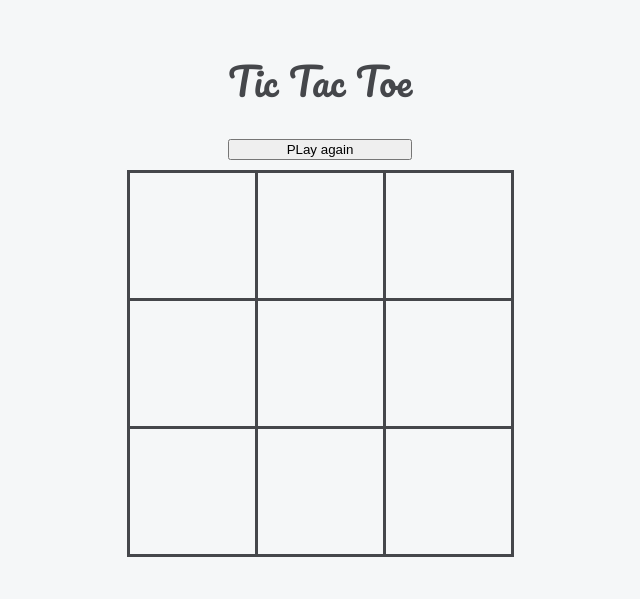
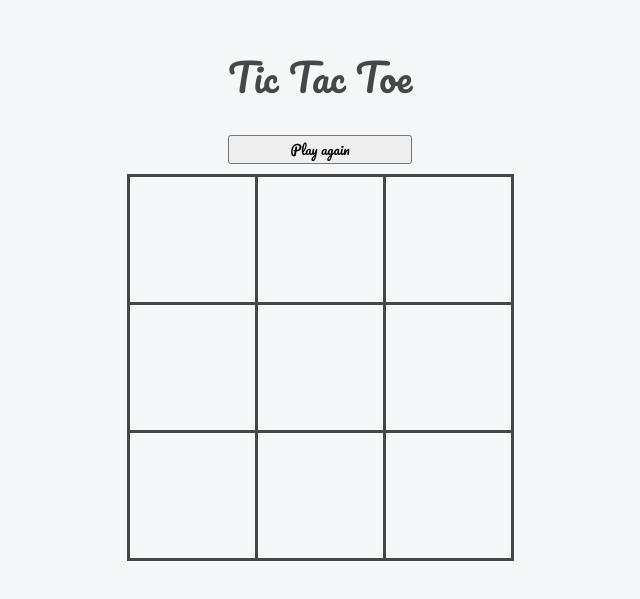
Before and after one commit to Ali-Al-Khuwaja/Tic-Tac-Toe, a plain HTML site: page index.html in a window 1280 px wide. Shown: the part 119-718 px from the top of the page, without its empty margins (320-960 px from the left). Drawn offline with Linux system fonts and the light colour scheme.

Commit message:
Remove unused class references

```diff
--- a/index.html
+++ b/index.html
@@ -16,18 +16,20 @@
     <div class="container">
         <div class="flex">
             <h1 class="pacifico-regular state">Tic Tac Toe</h1>
-            <button class="reset" onclick="location.reload()">PLay again</button>
+            <button class="reset pacifico-light" onclick="location.reload()">Play again</button>
         </div>
         <div class="XOGrid">
-            <div class="right bottom cell1 cell"></div>
-            <div class="left bottom right cell2 cell"></div>
-            <div class="left bottom cell3 cell"></div>
-            <div class="top right bottom cell4 cell"></div>
-            <div class="top right bottom left cell5 cell"></div>
-            <div class="top left bottom cell6 cell"></div>
-            <div class="top right cell7 cell "></div>
-            <div class="top right left cell8 cell"></div>
-            <div class="top left cell9 cell"></div>
+            <div class="cell1 cell"></div>
+            <div class="cell2 cell"></div>
+            <div class="cell3 cell"></div>
+
+            <div class="cell4 cell"></div>
+            <div class="cell5 cell"></div>
+            <div class="bottom cell6 cell"></div>
+
+            <div class="cell7 cell "></div>
+            <div class="cell8 cell"></div>
+            <div class="cell9 cell"></div>
         </div>
     </div>
 </body>
```
